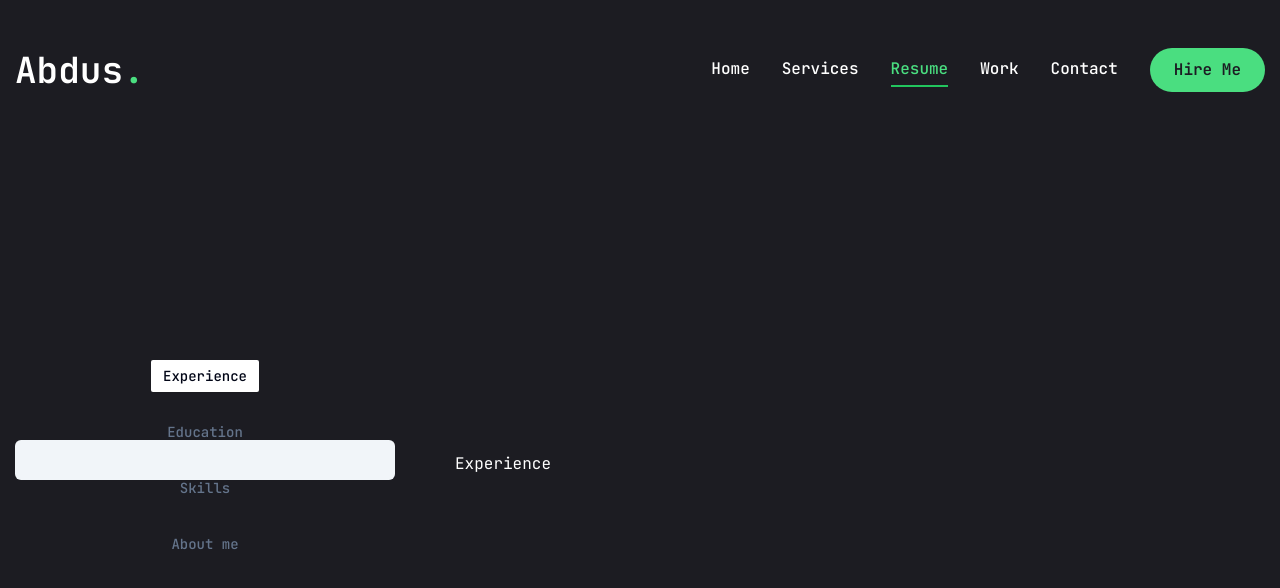
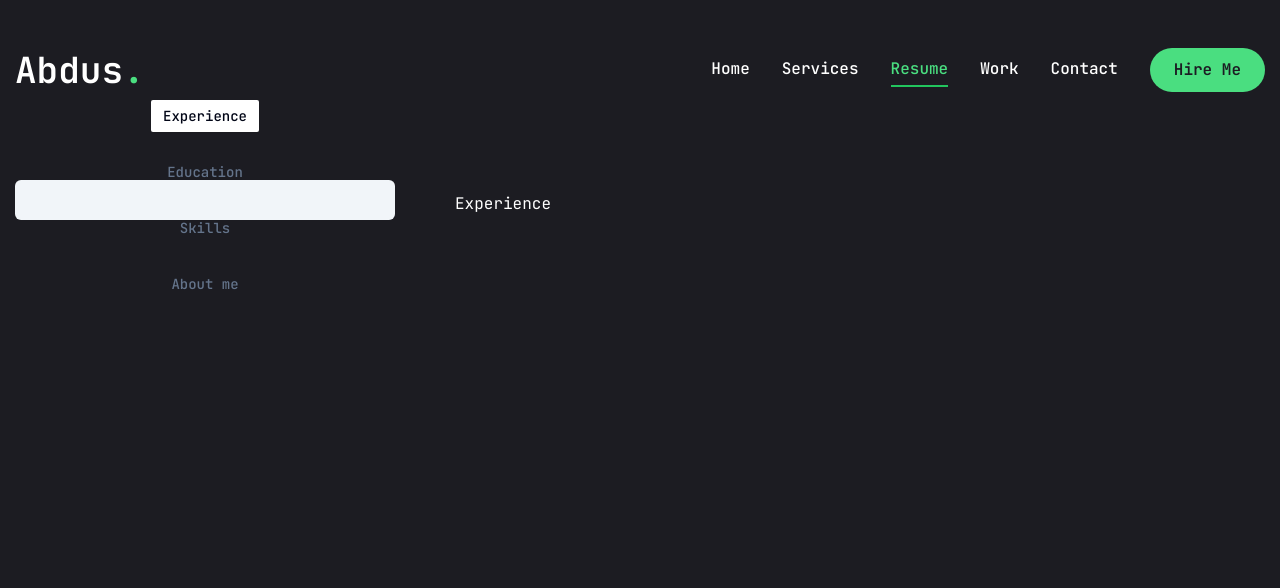
Before and after one commit to a10smd/portfolio-main, a Next.js app: page /resume in a window 1280 px wide. Shown: the top 588 px of the page. Built offline with nearby package versions, Linux system fonts and the light colour scheme.

Commit message:
Major Changes

```diff
--- a/app/resume/page.jsx
+++ b/app/resume/page.jsx
@@ -202,6 +202,9 @@ const Resume = () => {
             <TabsTrigger value="skills">Skills</TabsTrigger>
             <TabsTrigger value="about">About me</TabsTrigger>
           </TabsList>
+
+          {/* Content */}
+          <div className="min-h-[70vh] w-full">
             <TabsContent value="experience">
               {/* Experience content goes here */}
               Experience
@@ -218,6 +221,7 @@ const Resume = () => {
               {/* About content goes here */}
               About
             </TabsContent>
+          </div>
         </Tabs>
       </div>
     </motion.div>
```
Lines whose indentation alone changed are shown as unchanged.
